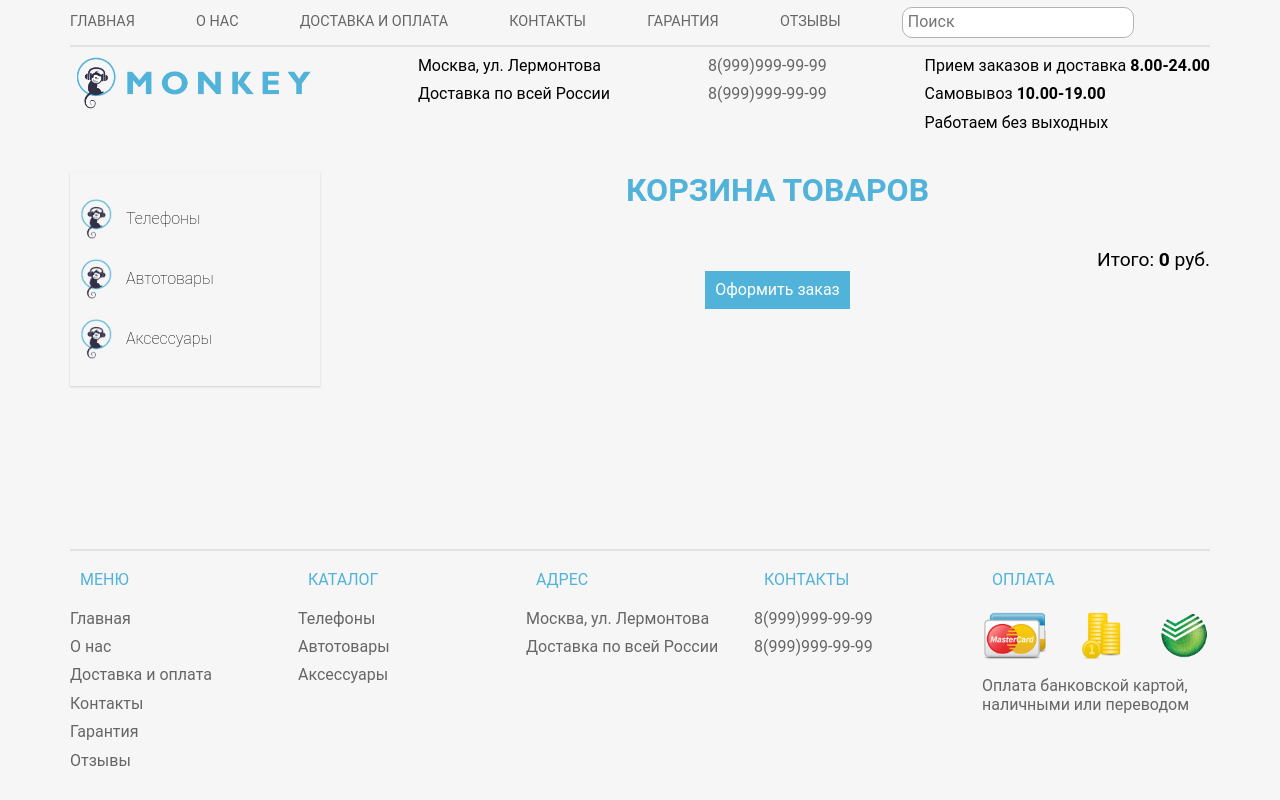
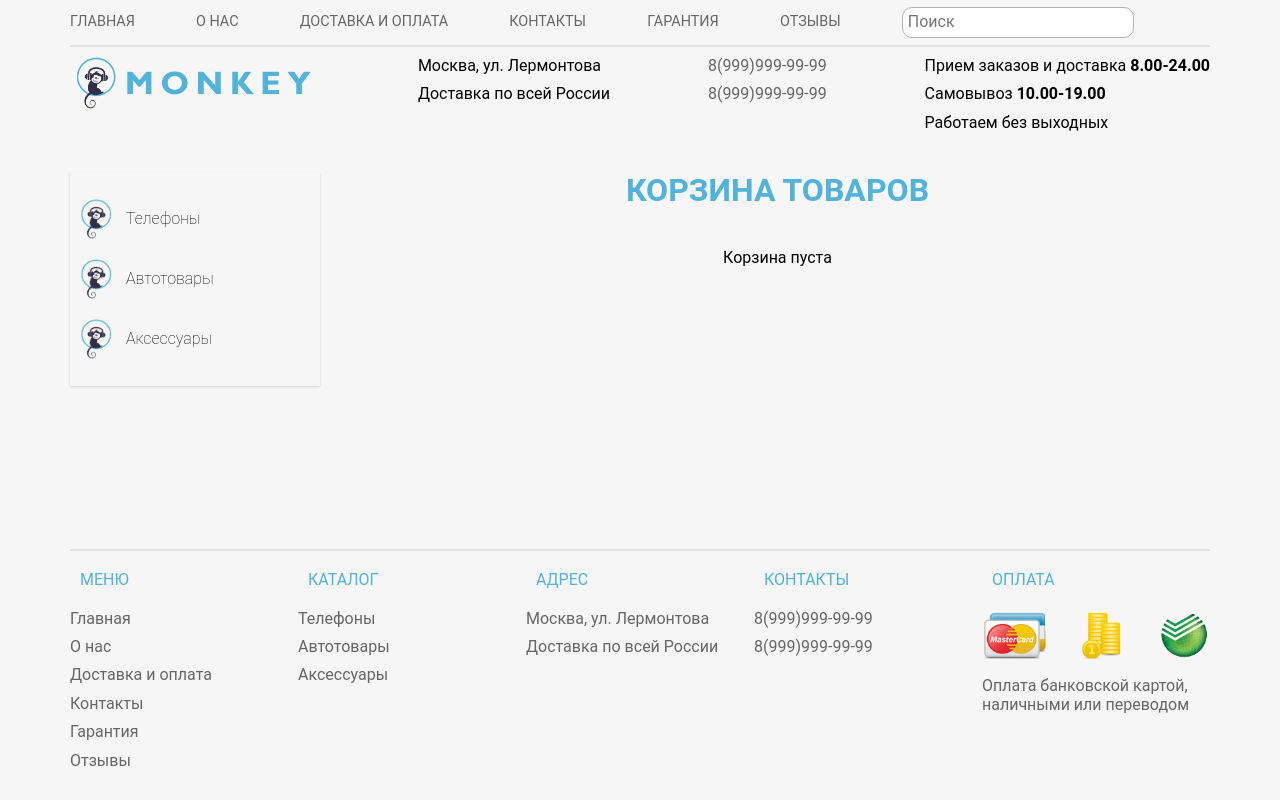
Before and after one commit to berryllium/tech-market, a Vue app: page /cart in a window 1280 px wide. Built offline with nearby package versions, Linux system fonts and the light colour scheme; some icons are missing.

Commit message:
доработал форму

```diff
--- a/src/components/OrderForm.vue
+++ b/src/components/OrderForm.vue
@@ -1,11 +1,15 @@
 <template>
   <div class="modal" @click="close">
-      <div class="bg"></div>
+    <div class="bg"></div>
     <div class="form-wrap">
       <form class="form" @submit.prevent="onSubmit">
         <div class="form__close">&times;</div>
         <h3 class="form__header">Оформление заказа</h3>
-        <div class="form__content">
+        <div v-if="done" class="form__done">
+          Заказ оформлен.
+          <br />Мы с вами свяжемся!
+        </div>
+        <div v-else class="form__content">
           <div class="form__user">
             <label for="name">Ваше имя</label>
             <input v-model="user.name" type="name" class="form__name" name="name" placeholder="Имя" />
@@ -34,8 +38,8 @@
               placeholder="Адрес доставки"
             ></textarea>
           </div>
+        <input type="submit" class="form__button" name="order" value="Оформить заказ" />
         </div>
-        <input type="submit" class="form__button" name="order" value="Оформить заказ" />
       </form>
     </div>
   </div>
@@ -50,15 +54,18 @@ export default {
         email: "",
         phone: "",
         address: ""
-      }
+      },
+      done: false
     };
   },
   methods: {
     onSubmit() {
       console.log(this.user);
+      this.done = true;
+      console.log(this.done);
     },
     close() {
-      this.$emit('closeForm', event.target.className)
+      this.$emit("closeForm", event.target.className);
     }
   }
 };
@@ -105,6 +112,17 @@ export default {
   &__header {
     margin: 20px 0;
   }
+  &__done {
+    width: 100%;
+    height: 100px;
+    display: flex;
+    justify-content: center;
+    align-items: center;
+    text-transform: uppercase;
+    text-align: center;
+    color: @blue;
+    font-size: 1.2em;
+  }
   input,
   textarea {
     box-sizing: border-box;
--- a/src/views/Cart.vue
+++ b/src/views/Cart.vue
@@ -9,13 +9,14 @@
         :key="product.id"
       />
     </div>
-    <div class="amount">
+    <div v-if="getAllCount" class="amount">
       Итого:
       <span class="sum">{{sum}}</span> руб.
     </div>
-    <div class="button-wrap">
+    <div  v-if="getAllCount" class="button-wrap">
       <button @click="showForm = true" class="order-btn">Оформить заказ</button>
     </div>
+     <div v-else class="empty">Корзина пуста</div>
     <OrderForm v-if="showForm" @closeForm="closeForm" />
   </div>
 </template>
@@ -34,7 +35,7 @@ export default {
     };
   },
   computed: {
-    ...mapGetters(["allCart", "oneProduct"]),
+    ...mapGetters(["allCart", "oneProduct", "getAllCount"]),
     sum() {
       let sum = 0;
       this.allCart.forEach(element => {
@@ -87,4 +88,7 @@ export default {
     transform: scale(0.95);
   }
 }
+.empty {
+  text-align: center;
+}
 </style>
```
